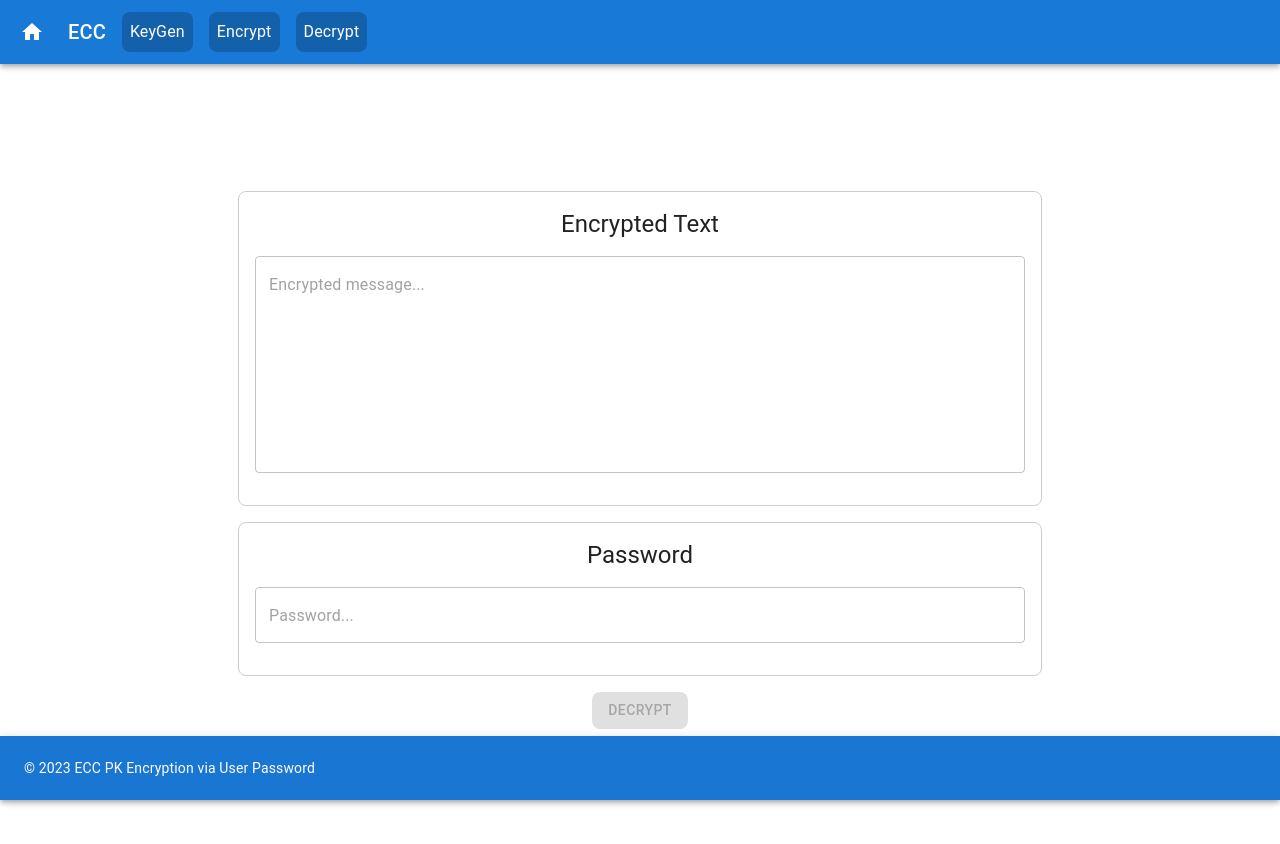
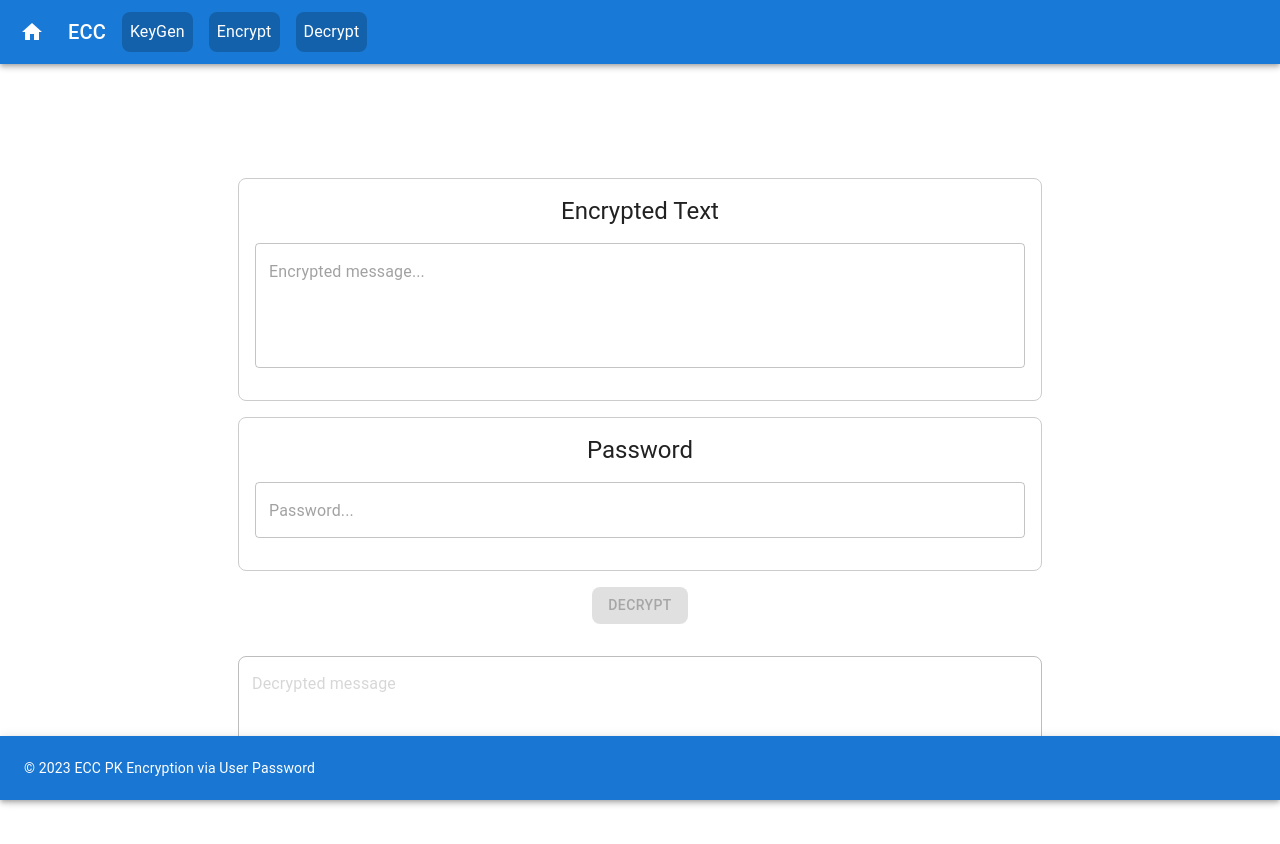
Before and after one commit to salihcemil/ecc_pk_encryption, a React (Create React App) app: page /decrypt in a window 1280 px wide. Shown: the top 844 px of the page. Built offline with nearby package versions, Linux system fonts and the light colour scheme.

Commit message:
Onyuz duzenlemeleri

```diff
--- a/src/pages/decrypt.js
+++ b/src/pages/decrypt.js
@@ -71,7 +71,7 @@ const Decrypt = () => {
         <Typography variant="h5">Encrypted Text</Typography>
         <TextField
           multiline
-          rows={8}
+          rows={4}
           fullWidth
           variant="outlined"
           margin="normal"
@@ -127,10 +127,20 @@ const Decrypt = () => {
             {errorMessage}
           </Typography>
         )}
-        <Typography variant="body1" sx={{ marginTop: '8px' }}>
-          {decryptedText}
-        </Typography>
       </Box>
+      <TextField
+          variant="outlined"
+          margin="normal"
+          value={decryptedText}
+          disabled
+          fullWidth
+          multiline
+          rows={3}
+          placeholder="Decrypted message"
+          InputProps={{
+            sx: { borderRadius: '8px' },
+          }}
+        />
     </Container>
   );
 };
--- a/src/pages/encrypt.js
+++ b/src/pages/encrypt.js
@@ -60,7 +60,7 @@ const Encrypt = () => {
         <Typography variant="h5">Text to Encrypt</Typography>
         <TextField
           multiline
-          rows={8}
+          rows={4}
           fullWidth
           variant="outlined"
           margin="normal"
@@ -118,7 +118,7 @@ const Encrypt = () => {
           disabled
           fullWidth
           multiline
-          rows={4}
+          rows={3}
           placeholder="Encrypted message"
           InputProps={{
             sx: { borderRadius: '8px' },
```
